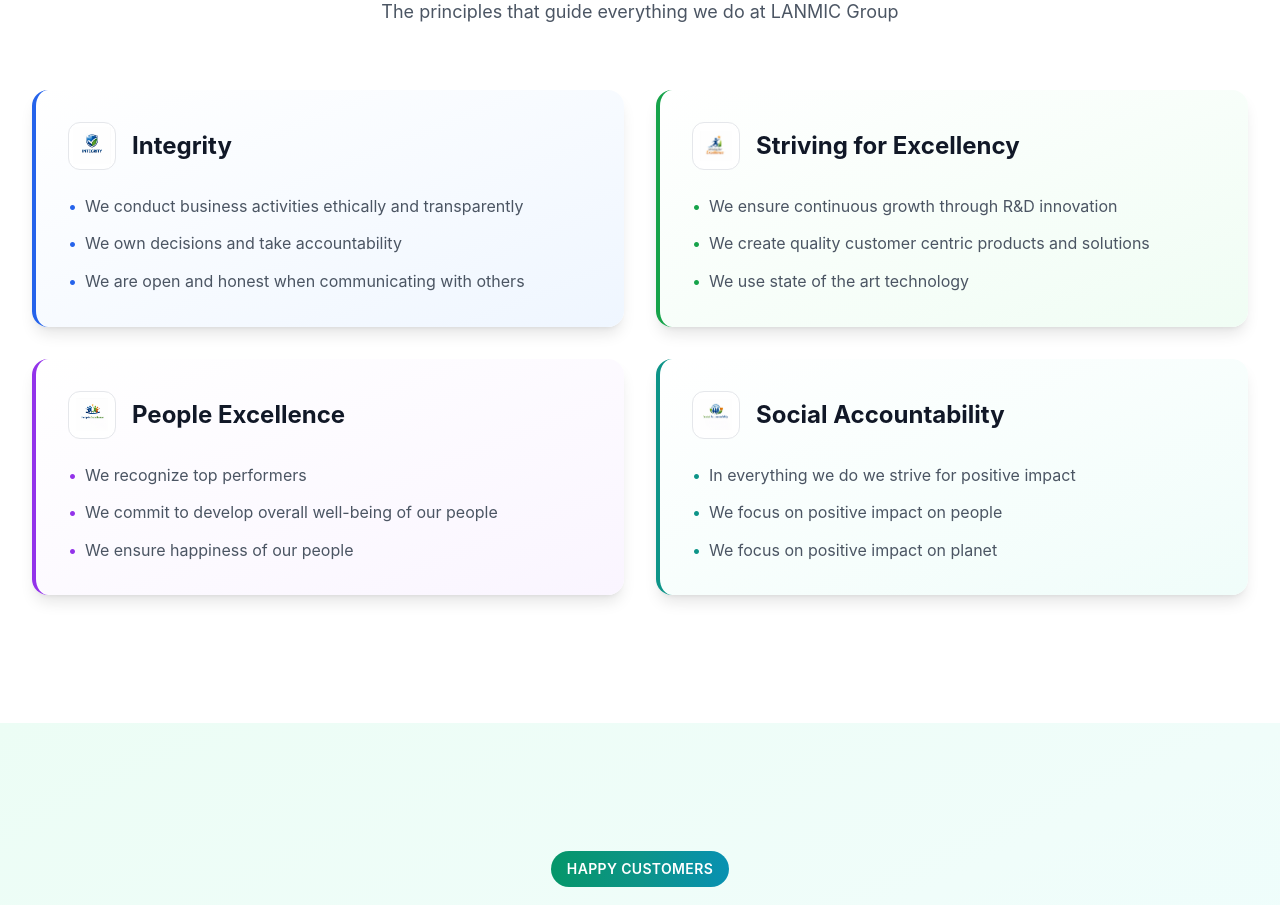
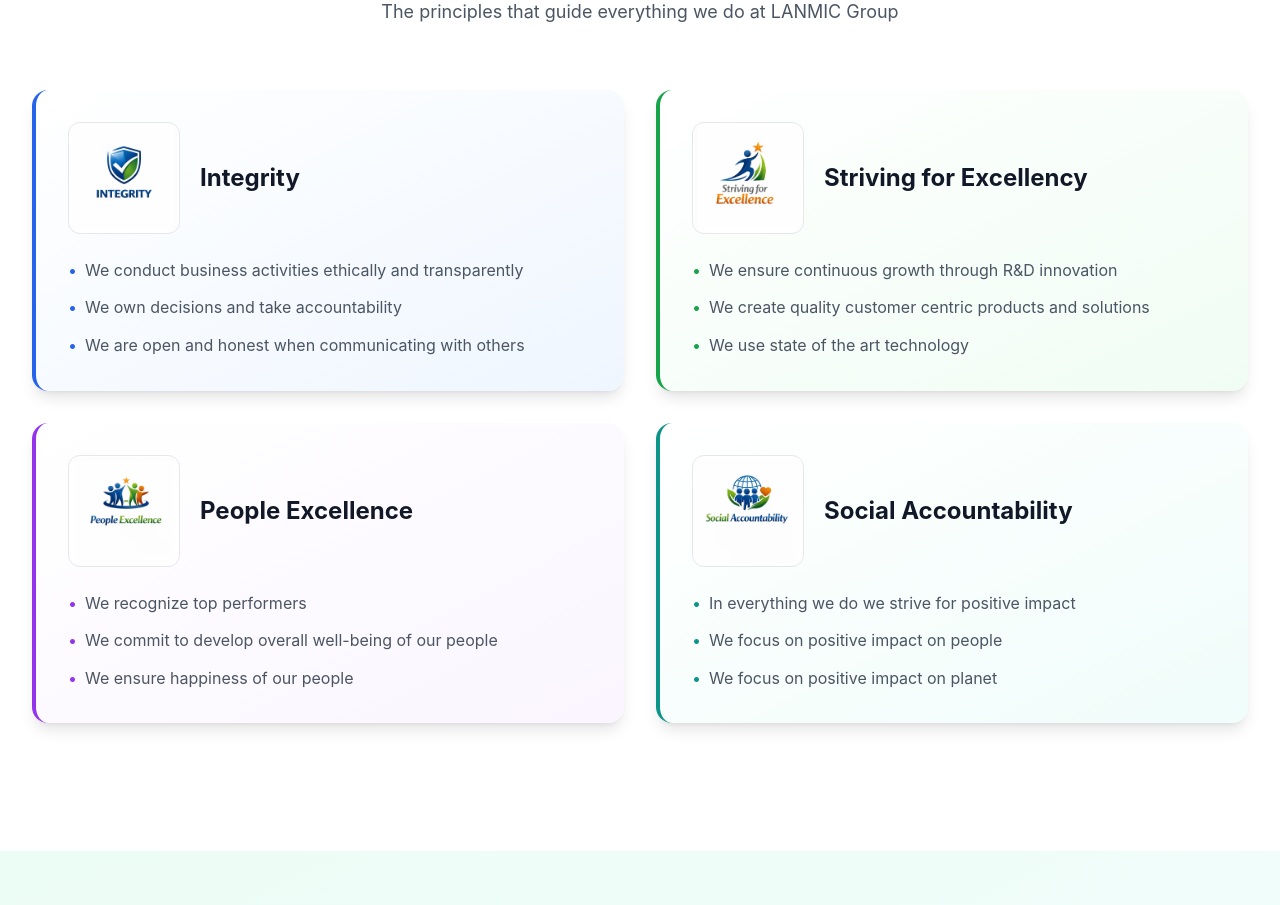
Before and after one commit to LUC1f3R-0/lanmic, a Next.js app in the folder frontend/: page /about in a window 1280 px wide. Shown: the part 2040-2945 px from the top of the page. Built offline with nearby package versions, Linux system fonts and the light colour scheme; no server answers.

Commit message:
Updated About page layout by increasing icon sizes and adjusting image properties for improved visual consistency and user experience.

```diff
--- a/frontend/src/app/(main)/about/page.tsx
+++ b/frontend/src/app/(main)/about/page.tsx
@@ -195,13 +195,13 @@ export default function About() {
               data-aos-easing="ease-out-cubic"
             >
               <div className="flex items-center mb-6">
-                <div className="w-12 h-12 relative rounded-xl overflow-hidden bg-white border border-gray-200 flex items-center justify-center mr-4 flex-shrink-0 group-hover:scale-110 transition-all duration-300">
+                <div className="w-28 h-28 relative rounded-xl overflow-hidden bg-white border border-gray-200 flex items-center justify-center mr-5 flex-shrink-0 group-hover:scale-110 transition-all duration-300">
                   <Image
                     src="/Integrity.png"
                     alt="Integrity"
                     fill
-                    sizes="48px"
-                    className="object-contain p-1"
+                    sizes="112px"
+                    className="object-contain p-0.5"
                     unoptimized
                   />
                 </div>
@@ -231,13 +231,14 @@ export default function About() {
               data-aos-easing="ease-out-cubic"
             >
               <div className="flex items-center mb-6">
-                <div className="w-12 h-12 relative rounded-xl overflow-hidden bg-white border border-gray-200 flex items-center justify-center mr-4 flex-shrink-0 group-hover:scale-110 transition-all duration-300">
+                <div className="w-28 h-28 relative rounded-xl overflow-hidden bg-white border border-gray-200 flex items-center justify-center mr-5 flex-shrink-0 group-hover:scale-110 transition-all duration-300">
                   <Image
                     src="/striving_for_Excellence.png"
                     alt="Striving for Excellency"
-                    width={40}
-                    height={40}
-                    className="object-contain p-1"
+                    fill
+                    sizes="112px"
+                    className="object-contain p-0.5"
+                    unoptimized
                   />
                 </div>
                 <h3 className="text-2xl font-bold text-gray-900">Striving for Excellency</h3>
@@ -266,13 +267,14 @@ export default function About() {
               data-aos-easing="ease-out-cubic"
             >
               <div className="flex items-center mb-6">
-                <div className="w-12 h-12 relative rounded-xl overflow-hidden bg-white border border-gray-200 flex items-center justify-center mr-4 flex-shrink-0 group-hover:scale-110 transition-all duration-300">
+                <div className="w-28 h-28 relative rounded-xl overflow-hidden bg-white border border-gray-200 flex items-center justify-center mr-5 flex-shrink-0 group-hover:scale-110 transition-all duration-300">
                   <Image
                     src="/People_Excellence.png"
                     alt="People Excellence"
-                    width={40}
-                    height={40}
-                    className="object-contain p-1"
+                    fill
+                    sizes="112px"
+                    className="object-contain p-0.5"
+                    unoptimized
                   />
                 </div>
                 <h3 className="text-2xl font-bold text-gray-900">People Excellence</h3>
@@ -301,13 +303,14 @@ export default function About() {
               data-aos-easing="ease-out-cubic"
             >
               <div className="flex items-center mb-6">
-                <div className="w-12 h-12 relative rounded-xl overflow-hidden bg-white border border-gray-200 flex items-center justify-center mr-4 flex-shrink-0 group-hover:scale-110 transition-all duration-300">
+                <div className="w-28 h-28 relative rounded-xl overflow-hidden bg-white border border-gray-200 flex items-center justify-center mr-5 flex-shrink-0 group-hover:scale-110 transition-all duration-300">
                   <Image
                     src="/Social_Accountability.png"
                     alt="Social Accountability"
-                    width={40}
-                    height={40}
-                    className="object-contain p-1"
+                    fill
+                    sizes="112px"
+                    className="object-contain p-0.5"
+                    unoptimized
                   />
                 </div>
                 <h3 className="text-2xl font-bold text-gray-900">Social Accountability</h3>
```
